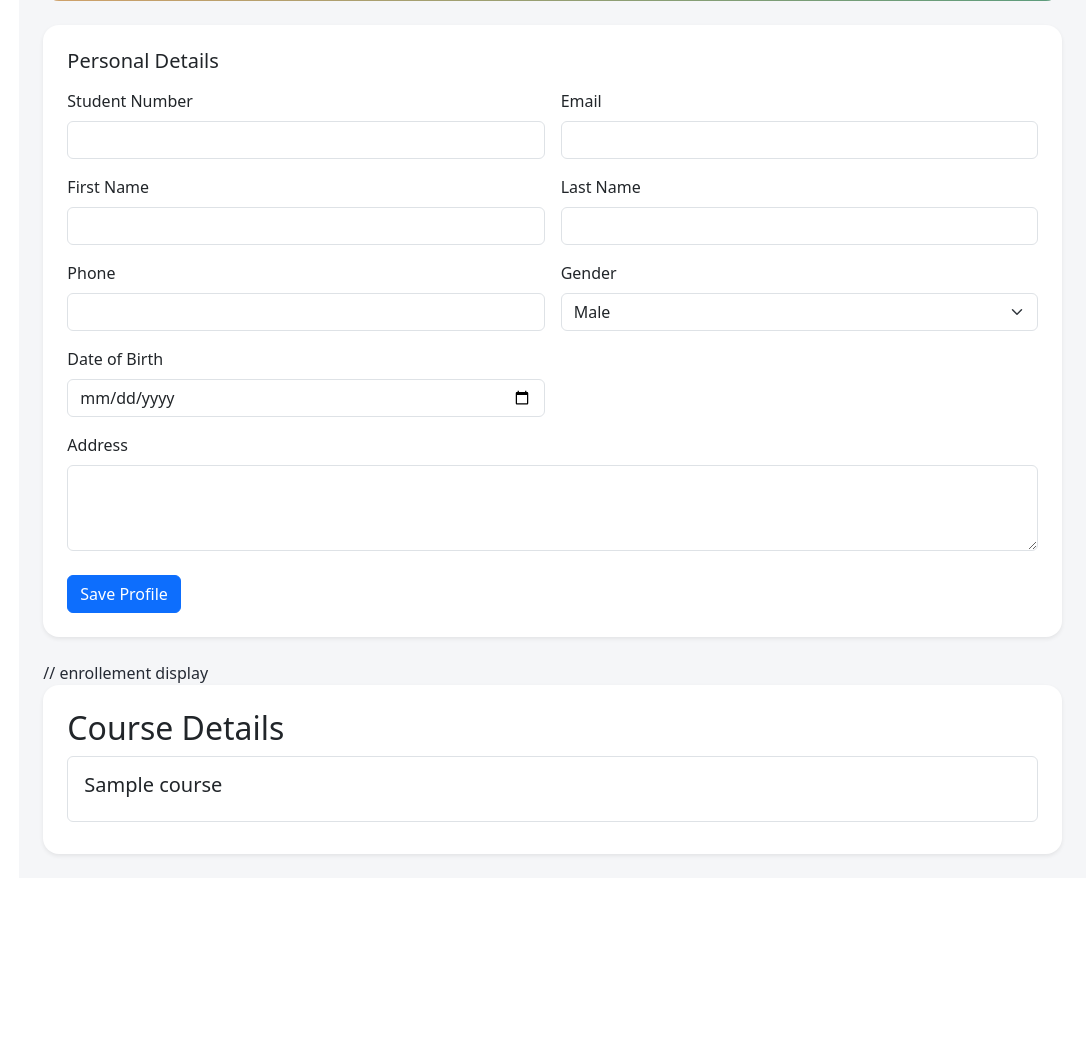
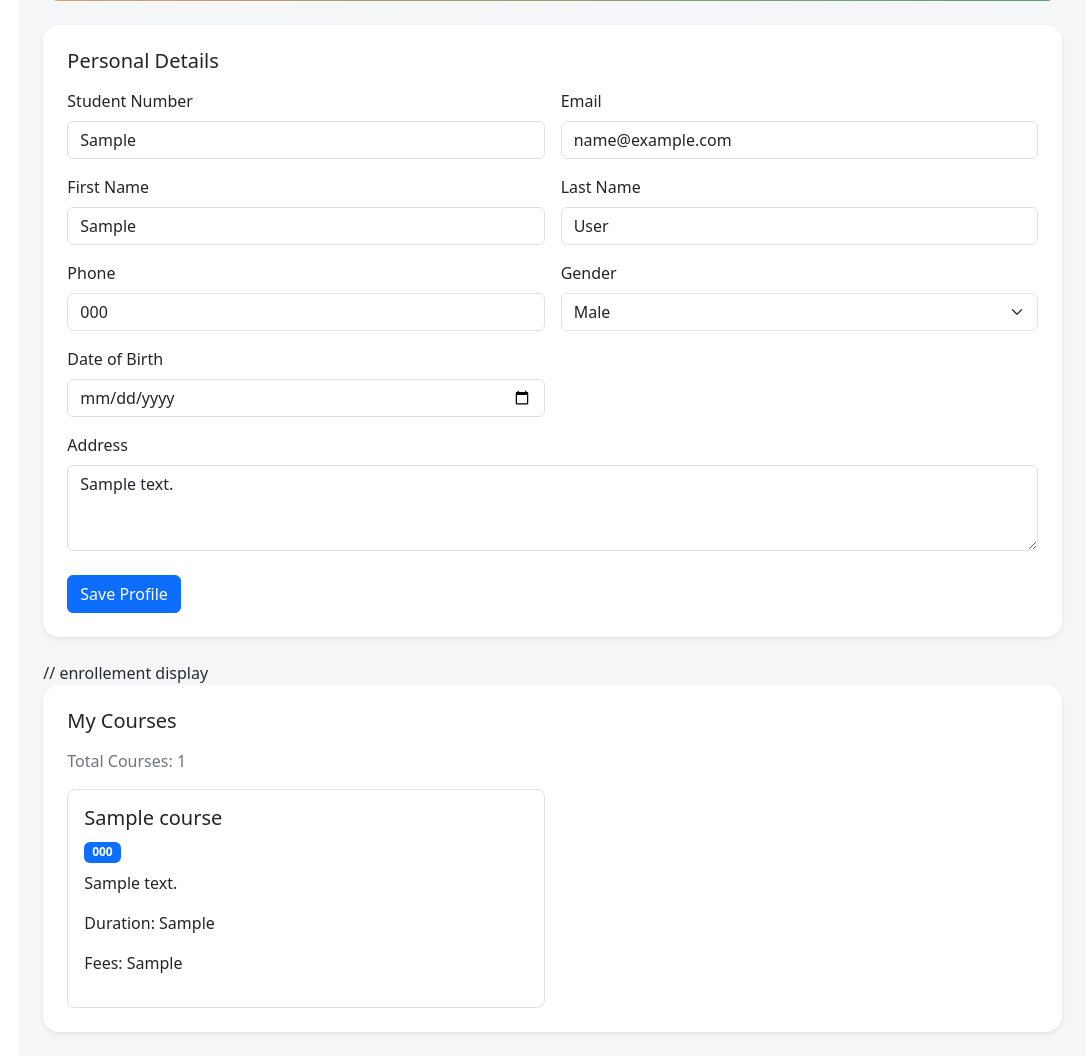
Before and after one commit to ganeshdevvv-del/Student_Management_system_2, a PHP site: page /stddashboard.php in a window 1280 px wide. Shown: the part 273-1329 px from the top of the page, without its empty margins (194-1280 px from the left). Before the commit the page ends 1131 px from the top, so only its background shows below. Run offline with PHP 8.4, Linux system fonts and the light colour scheme; the visitor is signed in with stand-in values (Sample User, id 1); tables that the repository leaves empty or names only in its code hold one stand-in row (values such as "Sample post"); data that the repository does not hold is empty.

Commit message:
add course lists in the stddashboard

```diff
--- a/auth/newAdmin.php
+++ b/auth/newAdmin.php
@@ -39,6 +39,7 @@ if ($_SERVER['REQUEST_METHOD'] === 'POST') {
             $error = 'Please try again.';
         }
     }
+    echo $error ;
 }
 ?>
 <!DOCTYPE html>
--- a/dashboard/course.php
+++ b/dashboard/course.php
@@ -129,7 +129,7 @@ $totalCourses = mysqli_num_rows($result);
 
                             <div class="col-md-6">
                                 <label class="form-label">Course Fess</label>
-                                <input type="number" name="course_fees" class="form-control" required>
+                                <input type="text" name="course_fees" class="form-control" required>
                             </div>
 
                             <div class="col-md-3">
--- a/dashboard/student.php
+++ b/dashboard/student.php
@@ -16,6 +16,7 @@ $sql = "SELECT COUNT(*) AS total FROM user WHERE role_id = 2";
 $countResult = mysqli_query($conn, $sql);
 $studentCount = mysqli_fetch_assoc($countResult)['total'];
 ?>
+
 <!DOCTYPE html>
 <html lang="en">
 <head>
@@ -143,6 +144,9 @@ $studentCount = mysqli_fetch_assoc($countResult)['total'];
                             </tbody>
                         </table>
                     </div>
+
+
+
                 </div>
             </div>
         </main>
--- a/stddashboard.php
+++ b/stddashboard.php
@@ -10,8 +10,8 @@ $studentId = $_SESSION['student_id'];
 $sql = "SELECT * FROM user WHERE id = ?";
 $stmt = mysqli_prepare($conn, $sql);
 
-$id = 12 ;
-mysqli_stmt_bind_param($stmt, "i", $id);
+$id = 8;
+mysqli_stmt_bind_param($stmt, "i", $studentId);
 mysqli_stmt_execute($stmt);
 
 $result = mysqli_stmt_get_result($stmt);
@@ -202,19 +202,35 @@ $enrollmentResult = mysqli_stmt_get_result($stmt);
 
                 <!-- ---------------------------------------------------------------------------------------------------------------------------- -->
                 // enrollement display
-                <section id="enrollments" class="card border-0 shadow-sm rounded-4 p-4">
+                                <section id="enrollments" class="card border-0 shadow-sm rounded-4">
 
-    <h2>Course Details</h2>
+    <div class="card-body p-4">
+        <h2 class="h5 mb-3">My Courses</h2>
+             <p class="text-secondary">
+                    <?php $total_course = mysqli_num_rows($enrollmentResult) ?>
+              Total Courses: <?= $total_course ?>
+             </p>
 
-    <?php while ($course = mysqli_fetch_assoc($enrollmentResult)) { ?>
+        <?php if ($total_course > 0) : ?>
+            <div class="row g-3">
+                <?php while ($course = mysqli_fetch_assoc($enrollmentResult)) { ?>
+                    <div class="col-md-6">
+                        <div class="border rounded-3 p-3 h-100">
 
-        <div class="border rounded p-3 mb-2">
-            <h5><?= htmlspecialchars($course['course_name']) ?></h5>
-        </div>
+                            <h5><?= htmlspecialchars($course['course_name']) ?></h5>
 
-    <?php } ?>
+                            <span class="badge bg-primary"> <?= htmlspecialchars($course['course_code']) ?> </span>
+                            <p class="mt-2">  <?= htmlspecialchars($course['description'] ?? '') ?> </p>
+                            <p> Duration: <?= htmlspecialchars($course['duration'] ?? '') ?> </p>
 
-</section>
+                            <p>  Fees: <?= htmlspecialchars($course['fees'] ?? '') ?> </p>
+                        </div>
+                    </div>
+                <?php } ?>
+            </div>
+        <?php endif; ?>
+    </div>
+  </section>
             </main>
         </div>
     </div>
```
Also changed, not shown: auth/register.php (+8 -7 lines).
